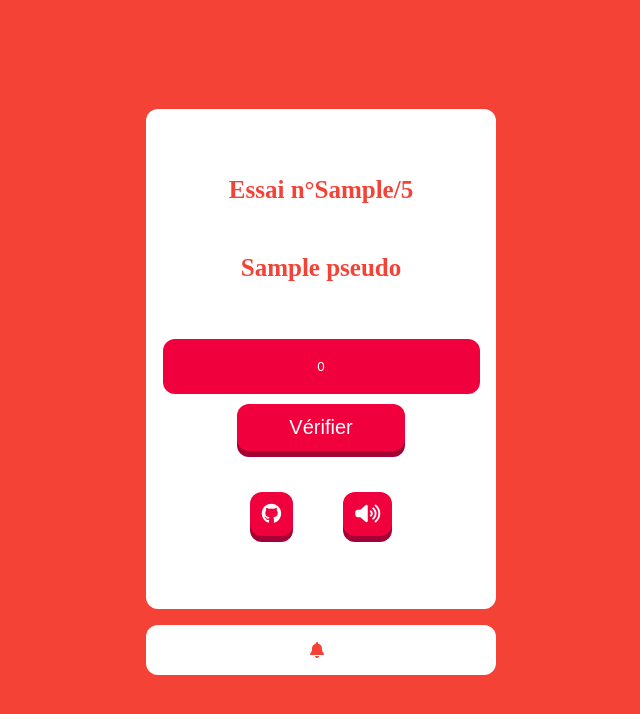
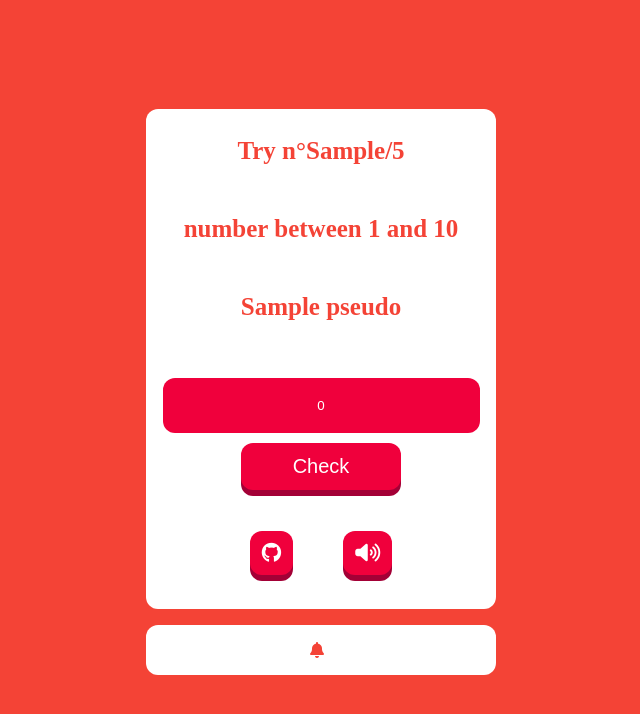
Before and after one commit to ZayToxFF/Juste_prix, a Flask app: template templates/essai.html in a window 1280 px wide. Shown: the top 714 px of the page, without its empty margins (319-959 px from the left). Run offline with Flask 3, Linux system fonts and the light colour scheme; the template is opened without the code that fills it: most values are stand-ins (such as "Sample title", 1, 10 or a date in 2020).

Commit message:
Update  & translate

```diff
--- a/app.py
+++ b/app.py
@@ -20,7 +20,7 @@ def debut():
 def loading_page():
     # Supposons que vous effectuiez un traitement ou une requête ici
     # Simulons un délai de chargement de 3 secondes
-    time.sleep(3)
+    time.sleep(2)
     global pseudo
     pseudo = request.values['pseudo']
     return render_template('loading.html', pseudo=pseudo)
--- a/templates/essai.html
+++ b/templates/essai.html
@@ -17,12 +17,13 @@
     <section>
         <form action='/essai' method="post">
 
-            <p class="essai_text">Essai n°{{ i }}/5</p>
+            <p class="essai_text">Try n°{{ i }}/5</p>
+            <p class="essai_text">number between 1 and 10</p>
             <p class="essai_text">{{ pseudo }}</p>
             <p>{{ msg }}</p>
 
             <input id="essai" name='essai' value="0" type='TEXT' width='10'>
-            <p class="pushable"><input class="front" value='Vérifier' type='SUBMIT'></p>
+            <p class="pushable"><input class="front" value='Check' type='SUBMIT'></p>
             <div class="animate__animated animate__fadeInUp animate__slow	 footer">
                 <a class="pushable2 button" href="https://github.com/ZayToxFF"><i class="front2 fa-brands fa-github"></i></a>
                 <a id="pushable" class="pushable2 button" href="#"><i id="volumeIcon" class="front2 fa-solid fa-volume-high"></i></a>
--- a/templates/index.html
+++ b/templates/index.html
@@ -16,7 +16,7 @@
             <img class="animate__animated animate__fadeInDown animate__slow	" src="{{ url_for('static', filename='img/logo.png') }}" width="200px" height="200px" alt="">
             <input class="animate__animated animate__fadeInLeft animate__slow	" type="text" id="pseudo" name="pseudo" value="Pseudo"><br><br>
             <button class="animate__animated animate__fadeInRight animate__slow	 pushable">
-                <input class="front" type="submit" value="Commencer"  type='SUBMIT'>
+                <input class="front" type="submit" value="Start"  type='SUBMIT'>
               </button>
               <div class="animate__animated animate__fadeInUp animate__slow	 footer">
                 <a class="pushable2 button" href="https://github.com/ZayToxFF"><i class="front2 fa-brands fa-github"></i></a>
--- a/templates/loading.html
+++ b/templates/loading.html
@@ -13,7 +13,7 @@
 <body>
     <section>
         <img class="animate__animated animate__heartBeat animate__slow animate__infinite" src="{{ url_for('static', filename='img/load.png') }}" width="200px" height="200px" alt="">
-        <p style="color: white; margin-top: 10px; font-size: xx-large;">Chargement en cours...</p>
+        <p style="color: white; margin-top: 10px; font-size: xx-large;">Loading ...</p>
     </section>
 
 </body>
```
